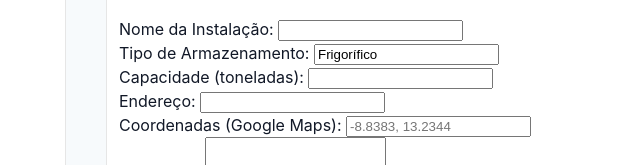
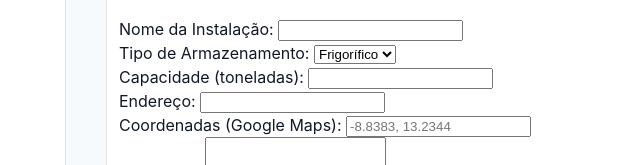
Before and after one commit to pdc-ao/pdcjs, a website built with Vite: page dashboard-storage.html in a window 1280 px wide. Shown: the part 434-599 px from the top of the page, 154-794 px from the left. Built offline with nearby package versions, Linux system fonts and the light colour scheme; no server answers.

Commit message:
dashboard corrections

```diff
--- a/dashboard-storage.html
+++ b/dashboard-storage.html
@@ -61,7 +61,14 @@
     <h2>Adicionar Novo Armazém</h2>
     <form id="storageForm">
       <label>Nome da Instalação: <input type="text" name="name" required /></label><br/>
-      <label>Tipo de Armazenamento: <input type="text" name="type" value="Frigorífico" required /></label><br/>
+      <label>Tipo de Armazenamento:
+    <select name="type" required>
+    <option value="Frigorífico">Frigorífico</option>
+    <option value="Silo">Silo</option>
+    <option value="Seco">Seco</option>
+    <option value="Outro">Outro</option>
+  </select>
+</label><br/>
       <label>Capacidade (toneladas): <input type="number" name="capacity" required /></label><br/>
       <label>Endereço: <input type="text" name="addressLine1" required /></label><br/>
       <label>Coordenadas (Google Maps):
```
Also changed, not shown: src/documents/upload.js (line endings or trailing spaces).
